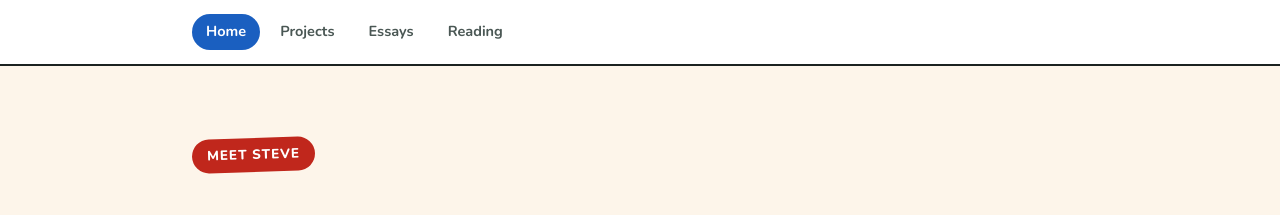
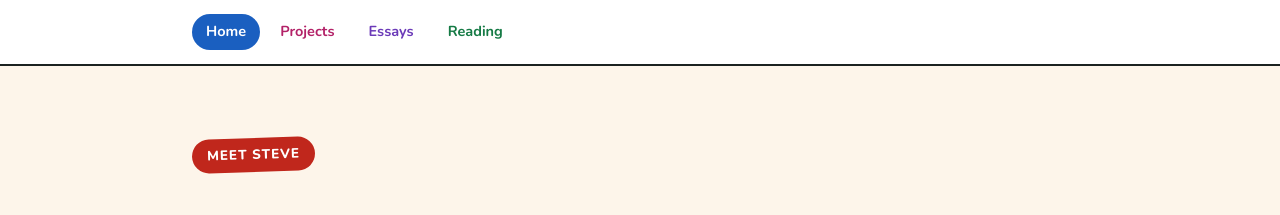
Before and after one commit to stevethetechguy/stevethetechguy.github.io, a Jekyll site: the page built from index.md, in a window 1280 px wide. Shown: the top 215 px of the page. Built offline with Jekyll 4.4.1, drawn with Linux system fonts in a browser that asks for light colours.

Commit message:
Give each nav link its own crayon, permanently
Every link keeps the same colour on every page - Home blue, Projects
pink, Essays purple, Reading green - so the bar looks identical
everywhere and only the filled pill moves. That was the actual complaint
before: the colour changed page to page, not that it was colourful.

Active pill text uses var(--surface) so it adapts: white on a dark
crayon in light mode, dark on a light crayon in dark mode. All 16
combinations verified at 4.5:1.

Co-Authored-By: Claude Opus 5 <noreply@anthropic.com>

```diff
--- a/assets/css/main.css
+++ b/assets/css/main.css
@@ -55,10 +55,17 @@ a{color:var(--accent);font-weight:700;text-decoration:none}
   font-variation-settings:'SOFT' 70,'WONK' 1}
 .nav-links{display:flex;gap:6px;flex-wrap:wrap}
 .nav-links a{font-size:14.5px;font-weight:700;padding:6px 14px;border-radius:999px;
-  color:var(--ink2);transition:background .12s,color .12s}
-/* one colour for every page - the nav must never look different page to page */
-.nav-links a:hover{background:var(--c6w);color:var(--c6)}
-.nav-links a[aria-current="page"]{background:var(--c6);color:#fff}
+  transition:background .12s,color .12s}
+/* Each link owns one crayon permanently, so the nav looks identical on every
+   page - only which pill is filled changes. All verified 4.5:1 both themes. */
+.nav-links a:nth-child(1){--c:var(--c6);--cw:var(--c6w)}   /* Home     blue   */
+.nav-links a:nth-child(2){--c:var(--c8);--cw:var(--c8w)}   /* Projects pink   */
+.nav-links a:nth-child(3){--c:var(--c7);--cw:var(--c7w)}   /* Essays   purple */
+.nav-links a:nth-child(4){--c:var(--c4);--cw:var(--c4w)}   /* Reading  green  */
+.nav-links a:nth-child(5){--c:var(--c2);--cw:var(--c2w)}   /* spare    orange */
+.nav-links a{color:var(--c)}
+.nav-links a:hover{background:var(--cw);color:var(--c)}
+.nav-links a[aria-current="page"]{background:var(--c);color:var(--surface)}
 
 /* page head */
 .ph{padding:clamp(34px,6vw,62px) 0 clamp(18px,3vw,26px)}
```
